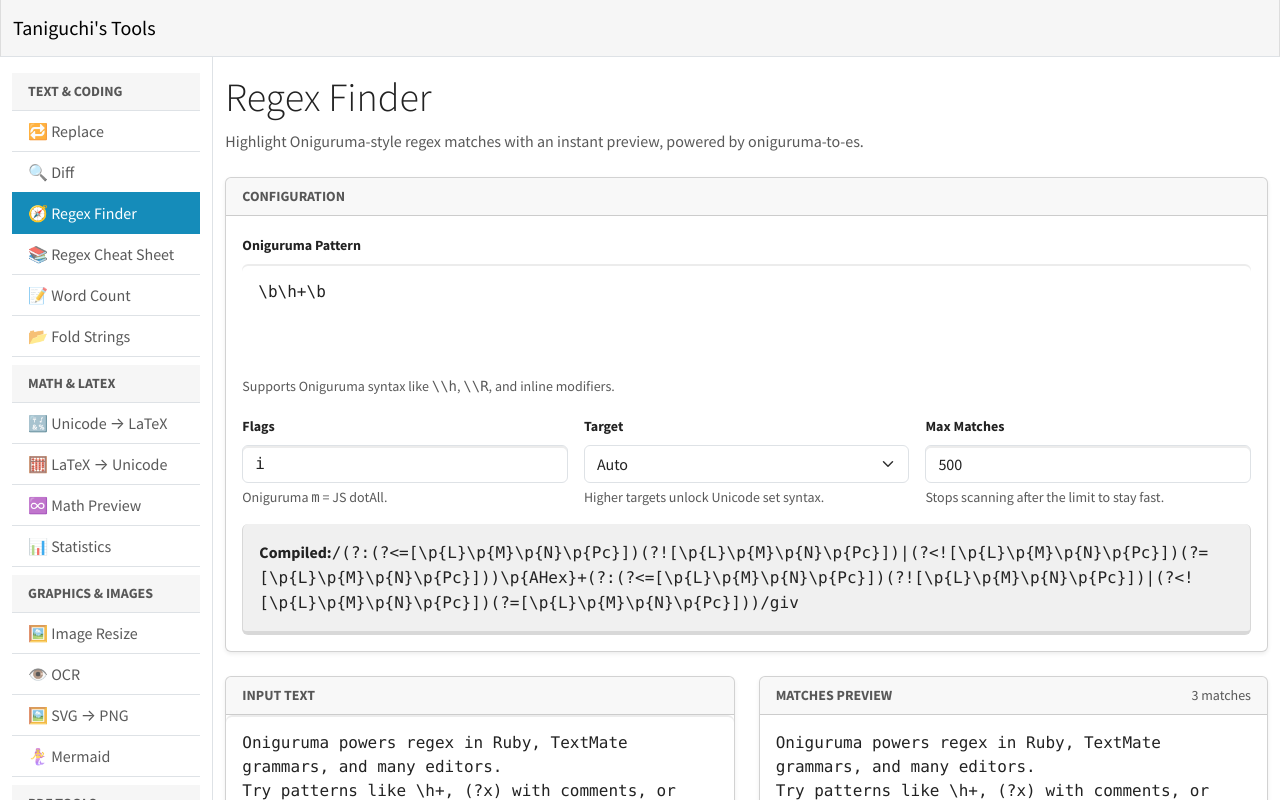
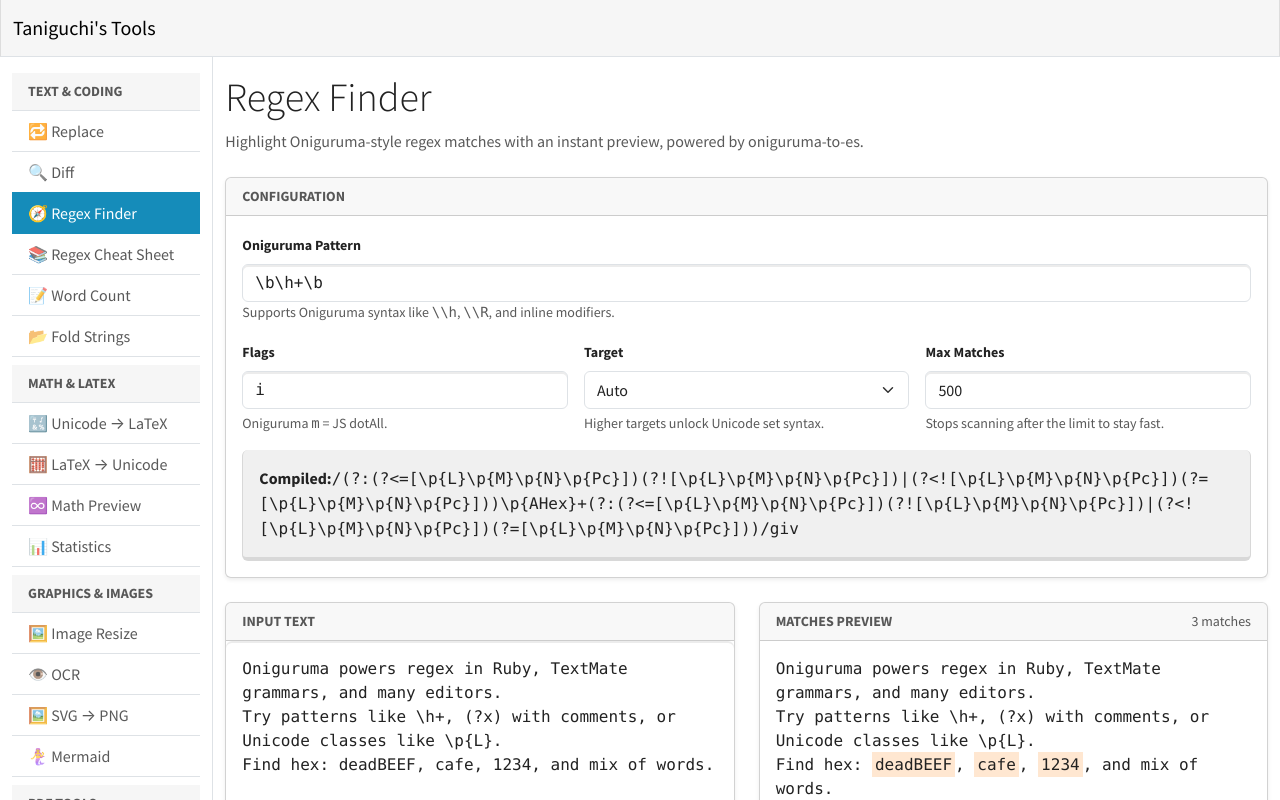
Before and after one commit to tani/tools, a Vue app: page /regex-finder in a window 1280 px wide. Shown: the top 800 px of the page. Built offline with nearby package versions, Linux system fonts and the light colour scheme.

Commit message:
refactor: replace MonospaceEditor with input for Oniguruma pattern entry

```diff
--- a/src/views/regex-finder.vue
+++ b/src/views/regex-finder.vue
@@ -71,12 +71,7 @@ const compiledPreview = computed(() => {
       <div class="row g-3">
         <div class="col-12">
           <label for="pattern" class="form-label fw-bold small">Oniguruma Pattern</label>
-          <MonospaceEditor
-            v-model="pattern"
-            :rows="3"
-            placeholder="e.g., \\b\\h+\\b"
-            class="mb-2"
-          />
+          <input id="pattern" v-model="pattern" placeholder="e.g., \\b\\h+\\b" class="form-control font-monospace" />
           <div class="form-text mt-0">
             Supports Oniguruma syntax like <span class="font-monospace">\\h</span>,
             <span class="font-monospace">\\R</span>, and inline modifiers.
```
